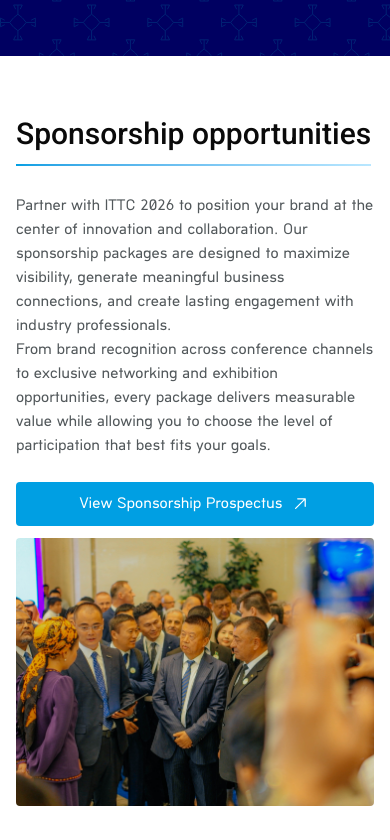
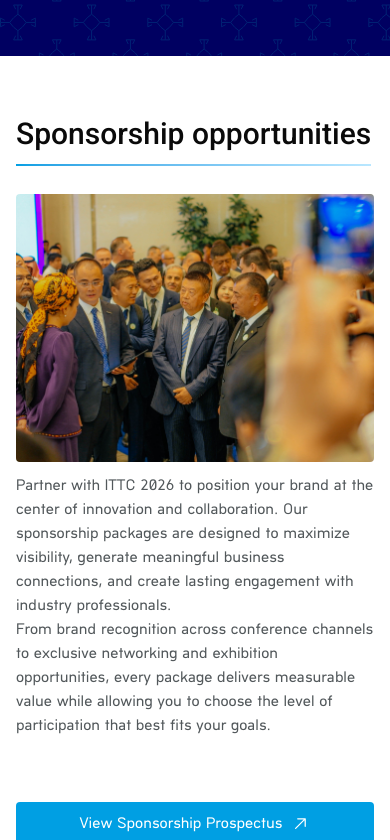
Before and after one commit to Kakajan-12/ittc-front, a Next.js app: page /en in a window 390 px wide. Shown: the part 2615-3455 px from the top of the page. Built offline with nearby package versions, Linux system fonts and the light colour scheme; what @ant-design/nextjs-registry would draw is missing.

Commit message:
fix sponsorship

```diff
--- a/views/Sponsorships/Sponsorship.tsx
+++ b/views/Sponsorships/Sponsorship.tsx
@@ -13,7 +13,7 @@ function Sponsorship() {
         <SectionHeading title={t("title")} className="block lg:hidden" />
 
         <div className="grid grid-cols-1 lg:grid-cols-[2fr_1.5fr] justify-start items-start gap-3 lg:gap-20">
-          <div className="flex flex-col justify-between h-full">
+          <div className="flex flex-col gap-10 h-full order-2 lg:order-1">
             <div className="flex flex-col gap-6">
               <SectionHeading title={t("title")} className="hidden lg:flex" />
 
@@ -24,7 +24,7 @@ function Sponsorship() {
 
             <Button text={t("more")} href="/sponsorship" />
           </div>
-          <div className="relative aspect-4/3 w-full overflow-hidden rounded">
+          <div className="relative aspect-4/3 w-full overflow-hidden rounded order-1 lg:order-2">
             <Image
               src="/event.jpg"
               alt=""
```
Also changed, not shown: messages/en.json (+2 -5 lines).
